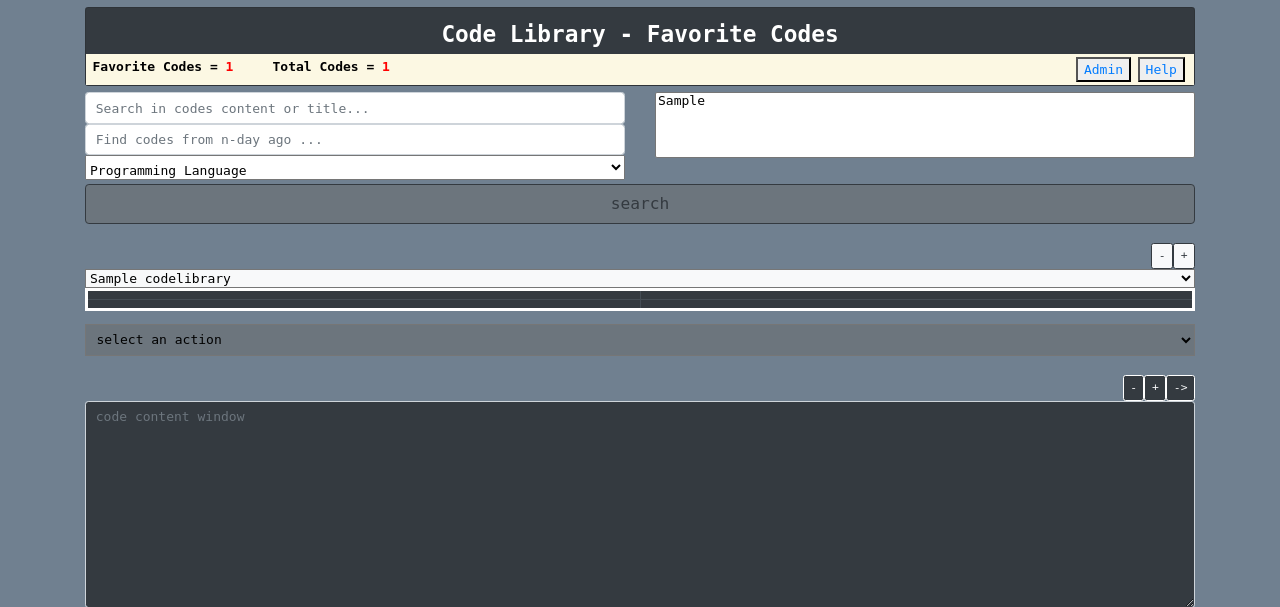
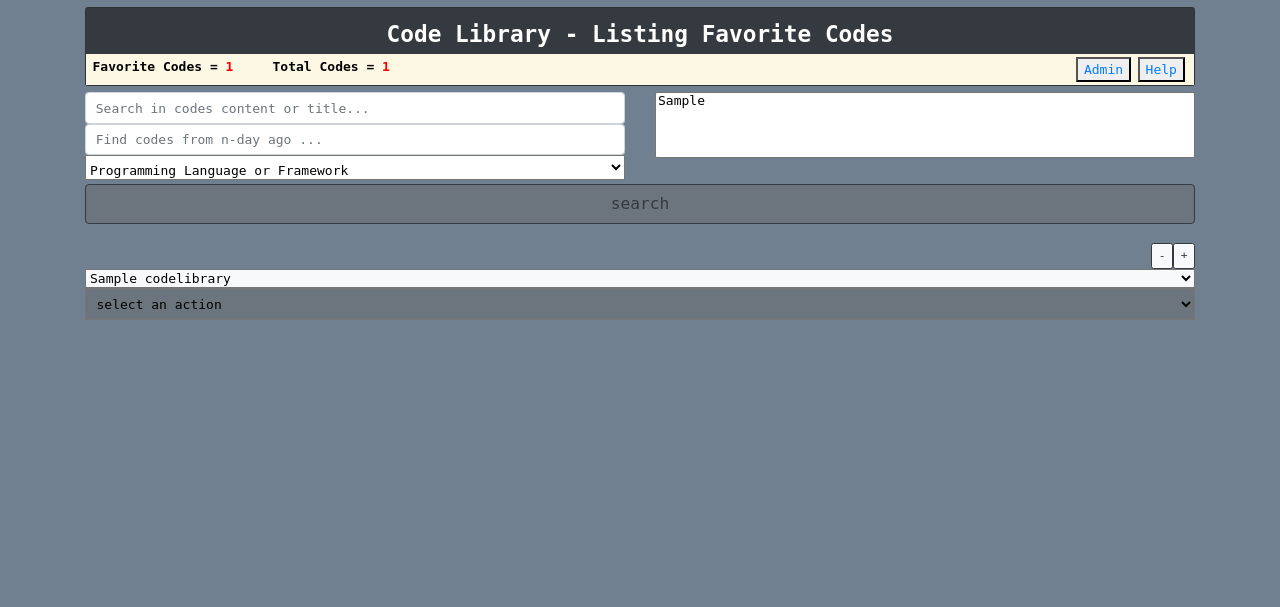
Before and after one commit to bm-zi/Code-Library, a Django app: page / in a window 1280 px wide. Shown: the top 607 px of the page. Run offline with Django 3.2, Linux system fonts and the light colour scheme; tables that the repository leaves empty hold one stand-in row (values such as "Sample post"); some libraries are stand-ins or nearby versions.

Commit message:
codelibrary

```diff
--- a/codelibrary/urls.py
+++ b/codelibrary/urls.py
@@ -1,6 +1,6 @@
 from django.urls import path
 
-from .views import (
+from codelibrary.views import (
     home_view,
     all_view,
     title_source_view,
--- a/codelibrary/views.py
+++ b/codelibrary/views.py
@@ -73,7 +73,7 @@ def home_view(request):
         'languages': languages,
         'favorites_no': favorites_no,
         'total_no': total_no,
-        'alltitles' : '- Favorite Codes'
+        'alltitles' : '- Listing Favorite Codes'
     })
 
 
@@ -84,7 +84,7 @@ def all_view(request):
         Shows in home page a list of all codes.
     """
     data = queries()
-    data["alltitles"] = '- All Codes'
+    data["alltitles"] = '- Listing All Codes'
     return render(request, 'home.html', context=data)
 
 
--- a/static/handlers.js
+++ b/static/handlers.js
@@ -88,10 +88,14 @@ function codeDisplayHandler() {
     xhr.open(method, url)
     setHeader(xhr)
     xhr.onload = function() {
+        var div_code_content = document.getElementById("code-content")
+        div_code_content.hidden = false;
         var xhrResponseText = xhr.responseText;
         var jsonResponse = JSON.parse(xhrResponseText);
-        textarea_source = getElements()[2]
-        div_codeinfo = getElements()[3]
+        textarea_source = getElements()[2];
+        textarea_source.hidden = false;
+        div_codeinfo = getElements()[3];
+        div_codeinfo.hidden = false;
         textarea_source.innerHTML = jsonResponse.source;
 
         var str = jsonResponse.code_info
@@ -101,9 +105,16 @@ function codeDisplayHandler() {
         infoTable.rows[0].cells[0].innerHTML = arr[0];
         infoTable.rows[0].cells[1].innerHTML = arr[2].replace(/['"]+/g, '');
         infoTable.rows[1].cells[0].innerHTML = arr[1].replace(/['"]+/g, '');
-        infoTable.rows[1].cells[1].innerHTML = arr[3];
+
+        if (arr[3] === 'True' ){
+            infoTable.rows[1].cells[1].innerHTML = 'is favorite'
+        }
+        else {
+            infoTable.rows[1].cells[1].innerHTML = 'not favorite'
+        }
         // Alternative solution, instead of populating html table:
         // div_codeinfo.innerHTML = arr;
+
     }
     xhr.send(data)
     return
@@ -338,6 +349,8 @@ function countOptions(){
     $("#options-number").text(number)
 }
 
+
+
 /*
     if (elem != 'NaN' && elem != null && elem != '') {
         elem.addEventListener('onchange', handlerFunction)
--- a/templates/home.html
+++ b/templates/home.html
@@ -5,7 +5,7 @@
 
 {% block top_panel %}
 
-
+<!-- Search form  -->
 <form class="form mt-2" name="form-search-code"
         method="get"
         action="{% url 'codelibrary:search_codes_view' %}">
@@ -22,7 +22,7 @@
 
             <select name="select-language" class="custom-dropdown-menu mr-2 pt-2"
                     id="select-language" style="width:100%;max-width:100%;">
-                <option value="">Programming Language</option>
+                <option value="">Programming Language or Framework</option>
                 {% for l in languages %}
                     <option value="{{l}}">{{l}}</option>
                 {% endfor %}
@@ -43,13 +43,16 @@
     </button>
 </form>
 
+
+<!-- Display number of search result -->
 <label>
     <span id="options-number">
         {{countopts}}
     </span>
 </label>
 
-<!-- minimize and maximize buttons -->
+
+<!-- minimize and maximize buttons (labeled as "-" and "+") -->
 <div>
     <!-- <button class='btn btn-sm btn-outline-dark pull-right float-right mt-0 bg-light'
             onclick='selectMaxHandler("{{total_no}}")'>
@@ -65,6 +68,8 @@
     </button>
 </div>
 
+
+<!-- Display a list of selectable code titles -->
 <select id="select-title" class="bg-light" style="width: 100%;"
         size="{{favorites_no}}" onchange="codeDisplayHandler()">
 
@@ -75,7 +80,8 @@
 </select>{% csrf_token %}<br>
 
 
-<div id="textarea-codeinfo" class="mb-2">
+<!-- Display information details on selected code -->
+<div id="textarea-codeinfo" class="mb-2" hidden>
     <table id="info-table"
         class="table table-sm table-dark table-bordered"
         style="border: 3px solid"
@@ -92,7 +98,7 @@
 </div>
 
 
-
+<!-- Drop-down action menu -->
 <select id="select-operation" class="custom-dropdown-menu bg-secondary p-2"
         style="width:100%;max-width:100%;">
 
@@ -107,7 +113,7 @@
 
 </select>{% csrf_token %}
 
-
+<!-- associate action items to respective handlers -->
 <script type="text/javascript">
 
 document.getElementById("select-operation").onfocus = function() {
@@ -164,6 +170,9 @@ document.getElementById("select-operation").onchange = function() {
 </script>
 
 
+
+<!-- Display minimize and maximize buttons for code content window -->
+<div id="code-content" hidden>
 <button class='btn btn-sm btn-outline-dark pull-right float-right mt-4 bg-dark text-light border-white'
         onclick="textareaFullScreen()" id='btn-fullscreen'>
         ->
@@ -178,9 +187,10 @@ document.getElementById("select-operation").onchange = function() {
 </button>
 
 
+<!-- Display a text window for the content of a selected code item  -->
 <textarea id="textarea-source" class="form-control mt-2 text-light bg-dark"
             rows="10" style="margin-top: 15px; overflow: auto;"
             placeholder="code content window" wrap="off">
 </textarea>
-
+</div>
 {% endblock top_panel %}
```
